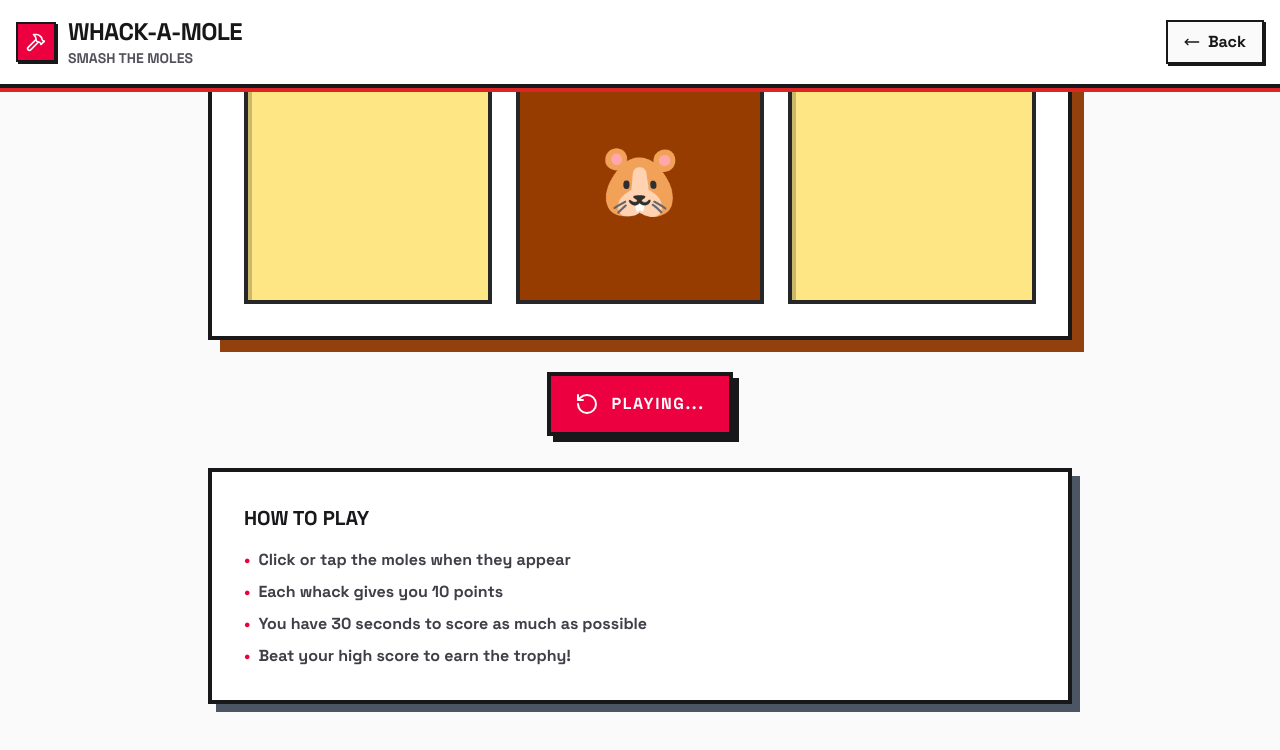
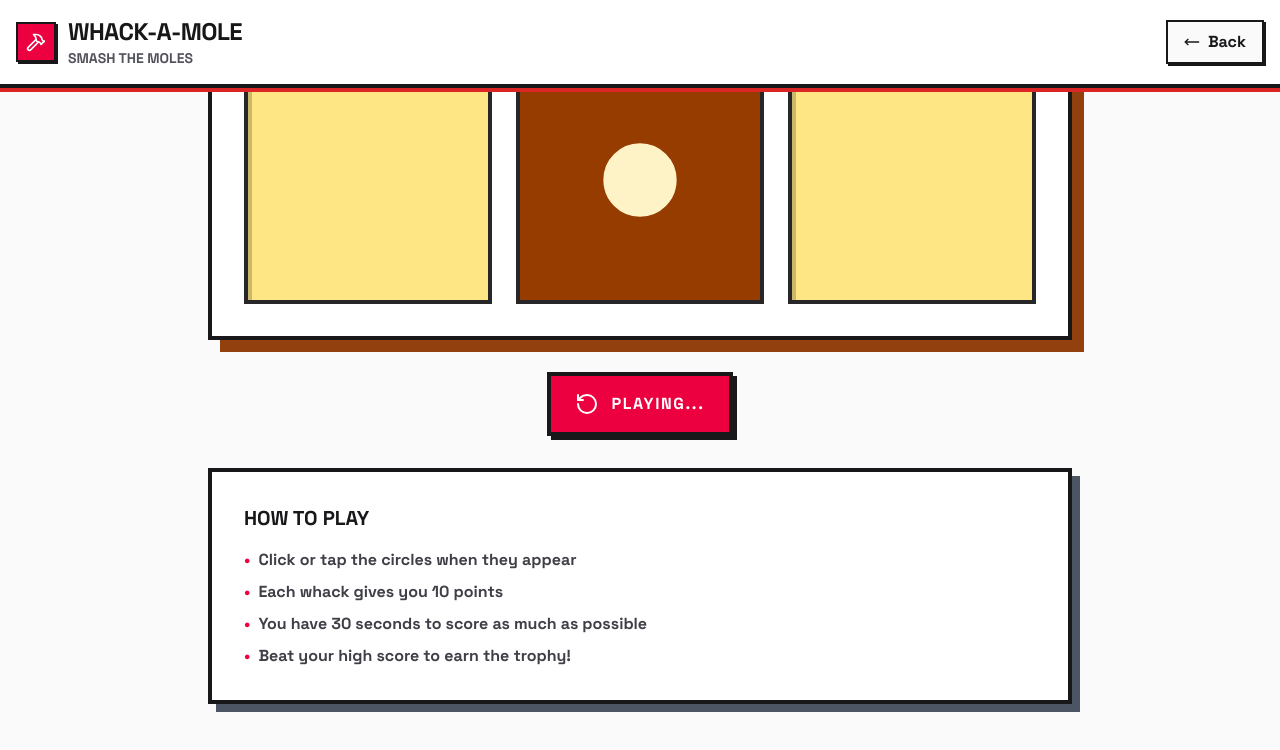
Before and after one commit to pondz1/portfolio, a Next.js app: page /games/whack-a-mole in a window 1280 px wide. Both pictures are taken after a click on the button "START GAME". Shown: the part 828-1578 px from the top of the page. Built offline with nearby package versions, Linux system fonts and the light colour scheme.

Commit message:
fix: remove emojis from Whack-a-Mole game
- Replaced emojis with lucide-react icons (Circle for moles)
- Updated instructions to reference circles instead of moles
- Follows strict RULES.md: no OS-level emojis in UI
- Build verified successfully with npm run build

```diff
--- a/src/app/games/whack-a-mole/page.tsx
+++ b/src/app/games/whack-a-mole/page.tsx
@@ -1,7 +1,7 @@
 "use client";
 
 import { useState, useEffect, useCallback, useRef } from "react";
-import { Trophy, Hammer, RotateCcw } from "lucide-react";
+import { Trophy, Hammer, RotateCcw, Circle } from "lucide-react";
 import { PageHeader } from "@/components/ui/PageHeader";
 import { NeoBlock } from "@/components/ui/NeoBlock";
 import { NeoButton } from "@/components/ui/NeoButton";
@@ -121,18 +121,22 @@ export default function WhackAMole() {
                 disabled={!gameActive || !hasMole}
                  className={`
                   aspect-square border-4 border-zinc-800 dark:border-zinc-600
-                  flex items-center justify-center text-5xl md:text-7xl
+                  flex items-center justify-center
                   transition-all duration-100 cursor-pointer
                   ${hasMole
-                     ? 'bg-amber-800 hover:bg-rose-600 text-white hover:scale-95 active:scale-90 shadow-[0_0_0_0] active:shadow-[0_0_0_0]'
+                     ? 'bg-amber-800 hover:bg-rose-600 text-amber-100 hover:scale-95 active:scale-90'
                     : 'bg-amber-200 dark:bg-zinc-800 shadow-[inset_4px_4px_0_0_rgba(0,0,0,0.2)] dark:shadow-[inset_4px_4px_0_0_rgba(255,255,255,0.1)]'
                   }
                   ${whackedHole === index ? 'bg-rose-600!' : ''}
                    disabled:cursor-not-allowed
                 `}
                >
-                {hasMole ? '🐹' : ''}
-                {whackedHole === index && !hasMole && '💥'}
+                {hasMole && <Circle className="w-16 h-16 md:w-20 md:h-20 fill-current" />}
+                {whackedHole === index && !hasMole && (
+                  <div className="w-16 h-16 md:w-20 md:h-20 flex items-center justify-center">
+                    <div className="w-4 h-4 bg-white rounded-full shadow-[0_0_0_4px_#000]"></div>
+                  </div>
+                )}
               </button>
             ))}
           </div>
@@ -143,7 +147,7 @@ export default function WhackAMole() {
            <NeoButton
             onClick={startGame}
             disabled={gameActive}
-            className="py-4 text-xl flex items-center gap-3 bg-rose-600 text-white shadow-[6px_6px_0_0_#18181b] dark:shadow-[6px_6px_0_0_#fafafa] hover:shadow-[10px_10px_0_0_#18181b] dark:hover:shadow-[10px_10px_0_0_#fafafa]"
+            className="py-4 text-xl flex items-center gap-3 bg-rose-600 text-white"
           >
             {gameActive ? (
               <>
@@ -187,7 +191,7 @@ export default function WhackAMole() {
           <ul className="space-y-2 text-zinc-700 dark:text-zinc-300 font-bold">
             <li className="flex items-start gap-2">
                <span className="text-rose-600">•</span>
-              Click or tap the moles when they appear
+              Click or tap the circles when they appear
             </li>
             <li className="flex items-start gap-2">
                <span className="text-rose-600">•</span>
```
